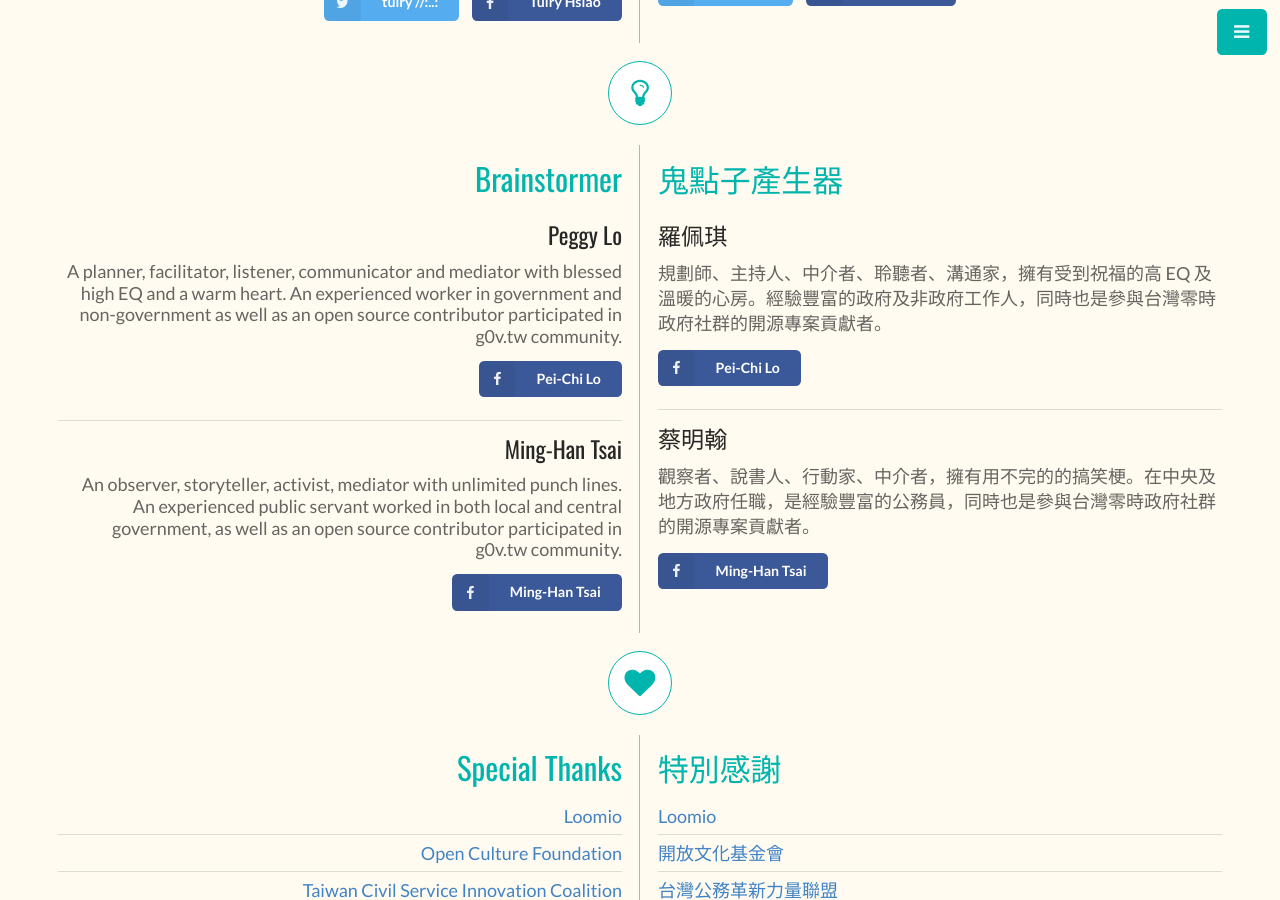
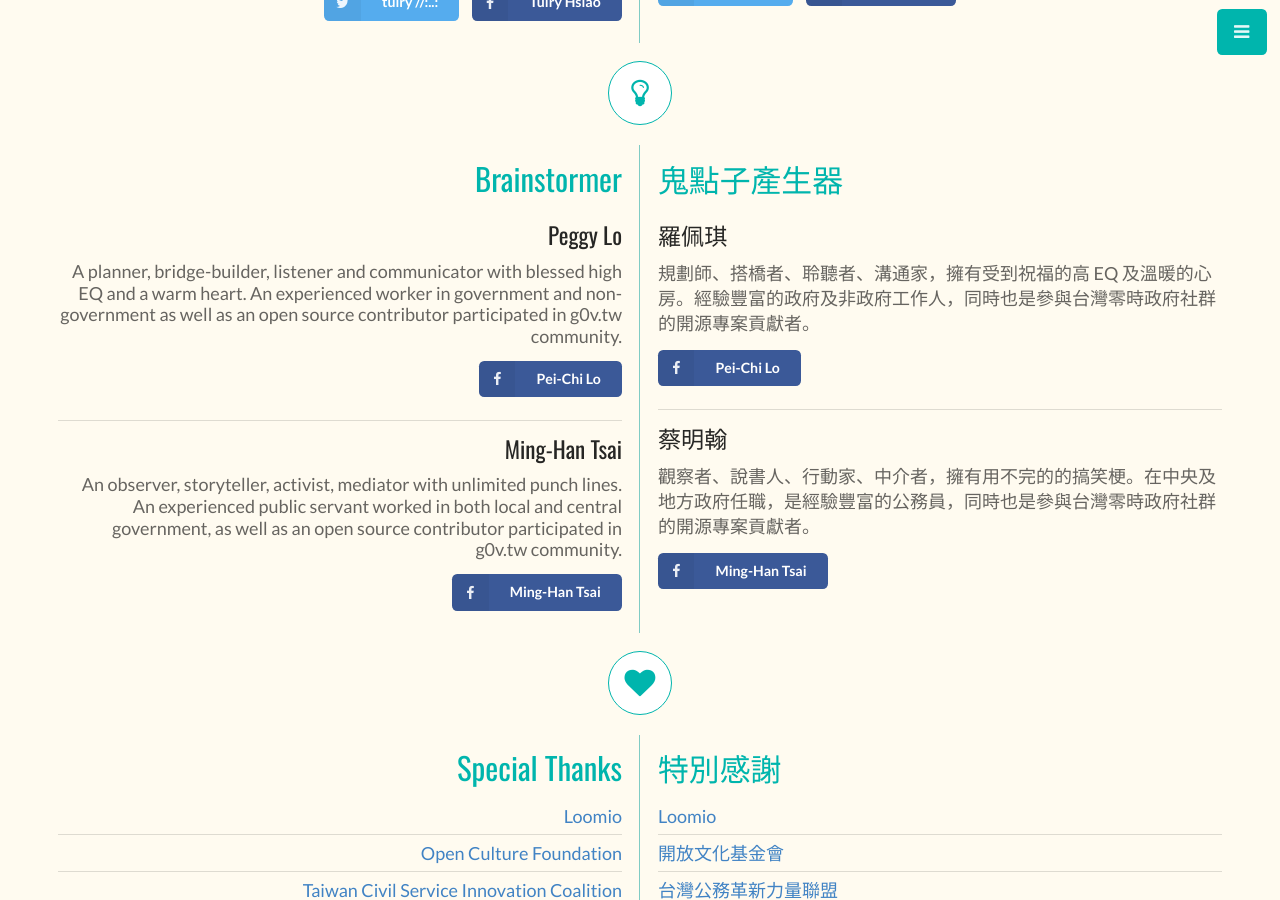
Before and after one commit to ETBlue/blulu, a Jekyll site: the page built from index.html, in a window 1280 px wide and 900 px high, scrolled down 12562 px. Built offline with Jekyll 4.4.1, drawn with Linux system fonts in a browser that asks for light colours.

Commit message:
update Peggy's profile

```diff
--- a/_data/meta.yml
+++ b/_data/meta.yml
@@ -74,8 +74,8 @@ artist:
 brainstormer:
   - name: "Peggy Lo"
     name_tw: "羅佩琪"
-    tagline: A planner, facilitator, listener, communicator and mediator with blessed high EQ and a warm heart. An experienced worker in government and non-government as well as an open source contributor participated in g0v.tw community.
-    tagline_tw: 規劃師、主持人、中介者、聆聽者、溝通家，擁有受到祝福的高 EQ 及溫暖的心房。經驗豐富的政府及非政府工作人，同時也是參與台灣零時政府社群的開源專案貢獻者。
+    tagline: A planner, bridge-builder, listener and communicator with blessed high EQ and a warm heart. An experienced worker in government and non-government as well as an open source contributor participated in g0v.tw community.
+    tagline_tw: 規劃師、搭橋者、聆聽者、溝通家，擁有受到祝福的高 EQ 及溫暖的心房。經驗豐富的政府及非政府工作人，同時也是參與台灣零時政府社群的開源專案貢獻者。
     link:
       - icon: "facebook f"
         color: "facebook"
```
